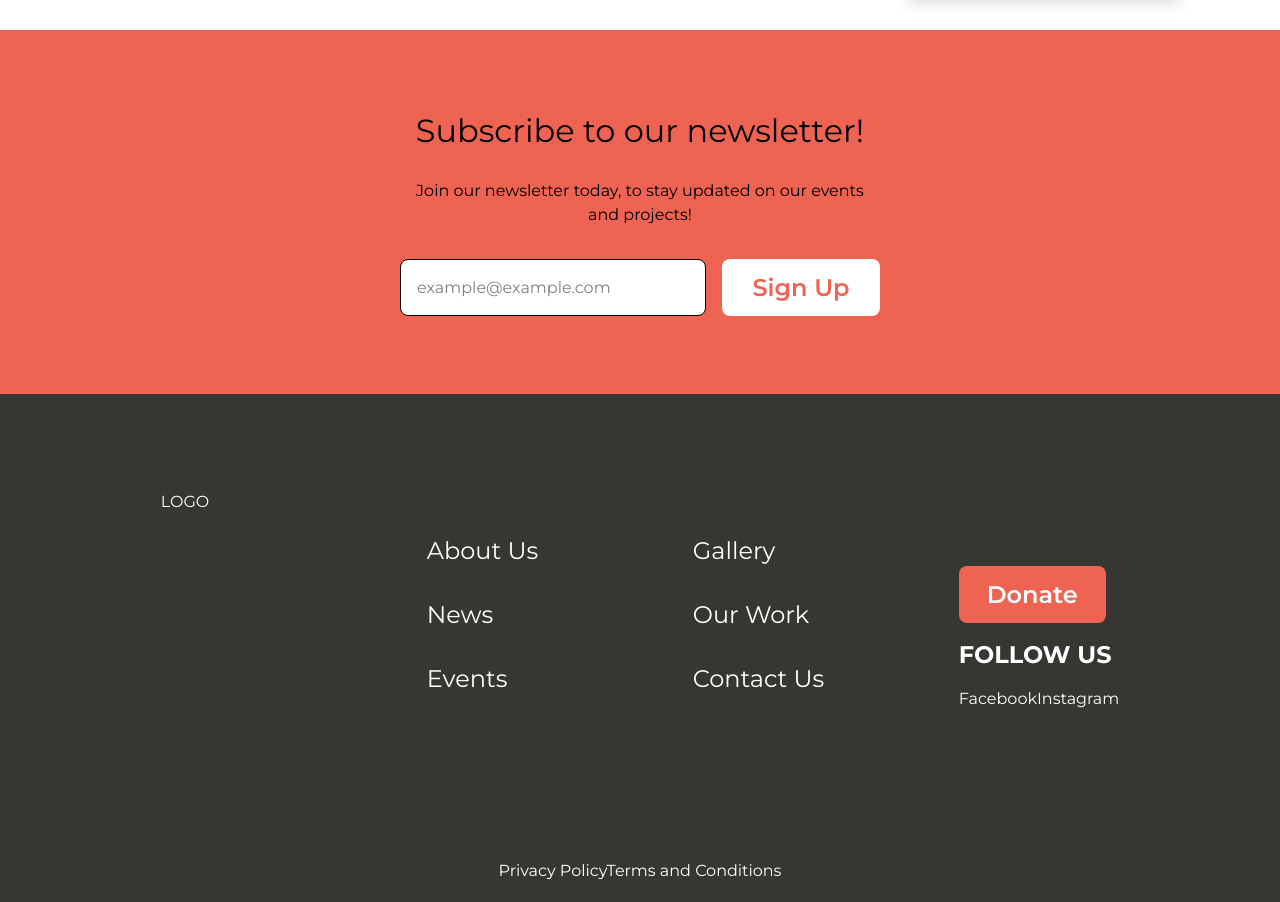
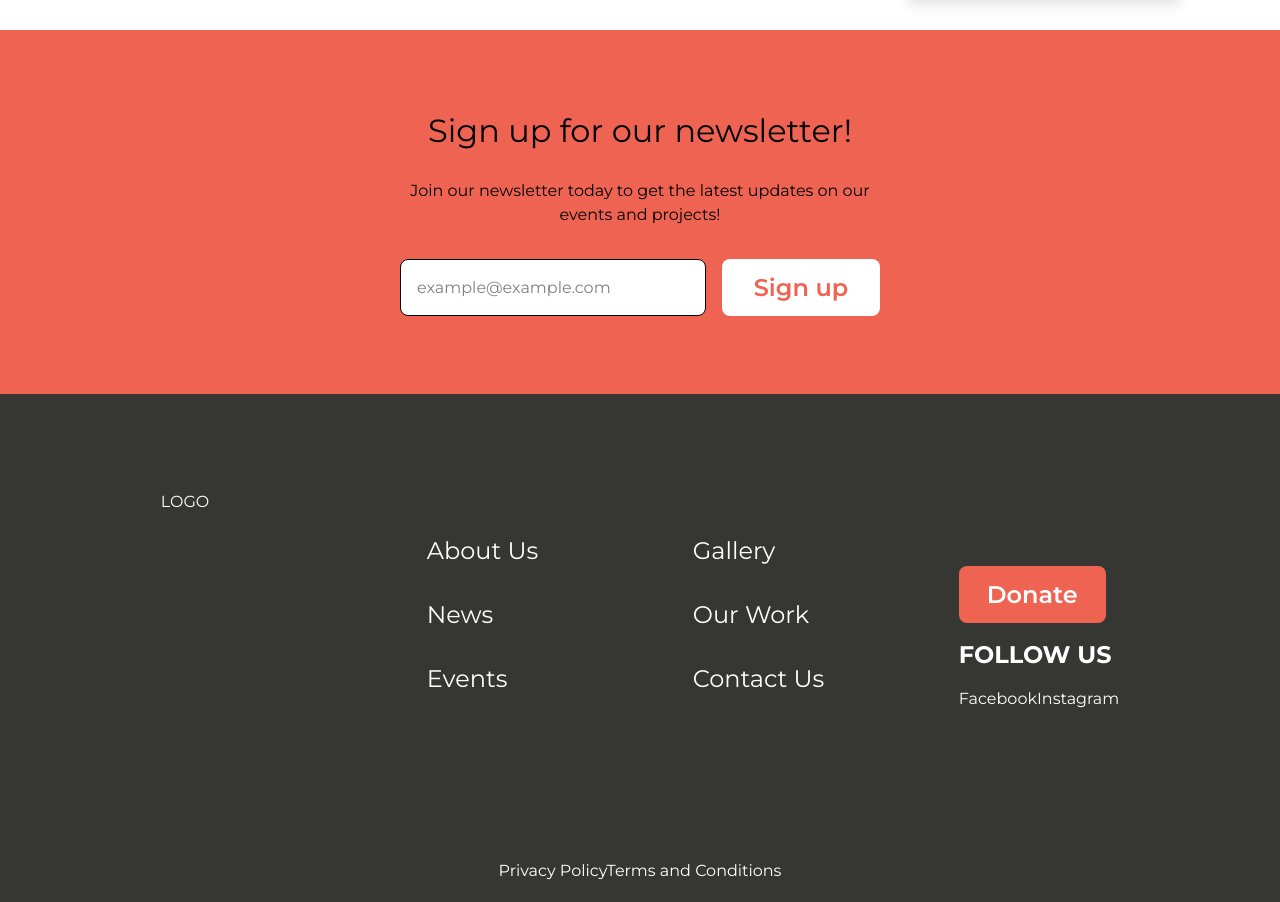
Before and after one commit to NoroffFEU/musikkforandrerliv.no, a React (Vite) app: page / in a window 1280 px wide. Shown: the part 9356-10258 px from the top of the page. Built offline with nearby package versions, Linux system fonts and the light colour scheme; a web font is replaced by a local one.

Commit message:
Update: replaced hardcoded text in newsletter inside the footer with useTranslation

```diff
--- a/src/components/Footer.jsx
+++ b/src/components/Footer.jsx
@@ -22,10 +22,9 @@ function Footer() {
       <section className="h-[364px] bg-(--color-sunset-red) flex justify-center items-center">
         <div className="grid gap-8 py-20 text-center text-black max-w-[480px] m-10 sm:m-0">
           <div className="flex flex-col justify-center gap-6">
-            <h3 className="text-[32px]">Subscribe to our newsletter!</h3>
+            <h3 className="text-[32px]">{t('common.newsletter.title')}</h3>
             <p className="flex flex-wrap">
-              Join our newsletter today, to stay updated on our events and
-              projects!
+              {t('common.newsletter.description')}
             </p>
           </div>
 
@@ -42,7 +41,7 @@ function Footer() {
               pattern="^[^\s@]+@[^\s@]+\.[^\s@]+$"
             />
             <button className="h-[49px] md:h-[57px] w-full sm:w-[158px] bg-white text-(--color-sunset-red) rounded-lg font-semibold text-2xl active:bg-(--color-sunset-red) active:text-white hover:bg-(--color-sunset-red) hover:text-white focus:bg-(--color-sunset-red) focus:text-white focus:border focus:border-white">
-              Sign Up
+              {t('common.buttons.signUp')}
             </button>
           </form>
         </div>
```
